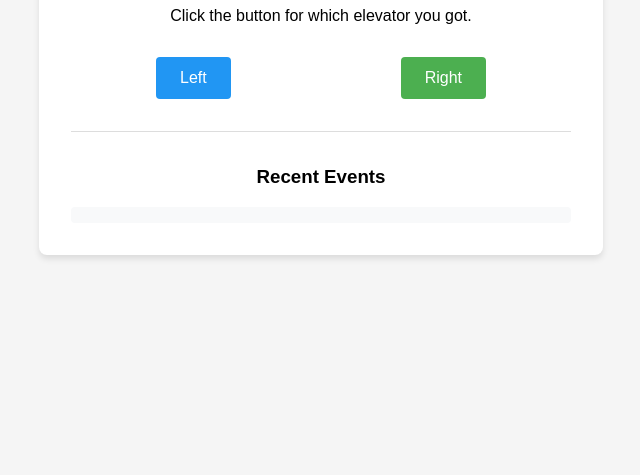
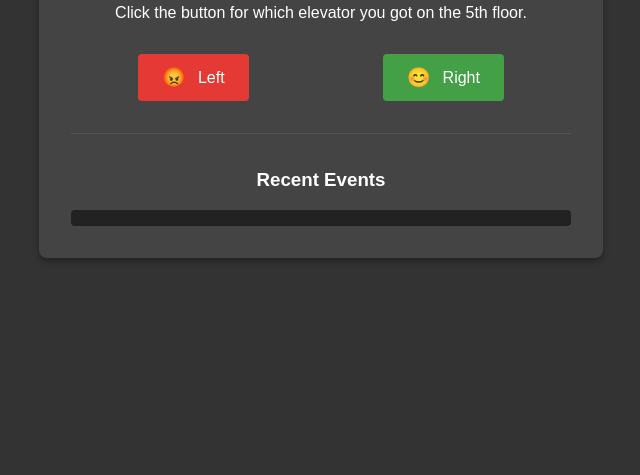
Before and after one commit to michael-hardesty/shawmut-elevator, a plain HTML site: page index.html in a window 1280 px wide. Shown: the part 325-800 px from the top of the page, without its empty margins (319-959 px from the left). Drawn offline with nearby package versions, Linux system fonts and the light colour scheme; no server answers.

Commit message:
updated index.html

```diff
--- a/index.html
+++ b/index.html
@@ -3,7 +3,7 @@
 <head>
     <meta charset="UTF-8">
     <meta name="viewport" content="width=device-width, initial-scale=1.0">
-    <title>Shawmut Elevator</title>
+    <title>Button Click Logger</title>
     <style>
         body {
             font-family: Arial, sans-serif;
@@ -13,19 +13,20 @@
             justify-content: center;
             min-height: 100vh;
             margin: 0;
-            background-color: #f5f5f5;
+            background-color: #333333;
+            color: white;
         }
         .container {
             text-align: center;
-            background-color: white;
+            background-color: #444444;
             padding: 2rem;
             border-radius: 8px;
-            box-shadow: 0 4px 6px rgba(0, 0, 0, 0.1);
+            box-shadow: 0 4px 6px rgba(0, 0, 0, 0.3);
             width: 80%;
             max-width: 500px;
         }
         h1 {
-            color: #333;
+            color: white;
         }
         .button-container {
             display: flex;
@@ -39,23 +40,31 @@
             border: none;
             border-radius: 4px;
             transition: background-color 0.3s, transform 0.1s;
+            display: flex;
+            align-items: center;
+            justify-content: center;
+            gap: 8px;
         }
         button:active {
             transform: scale(0.98);
         }
         #leftBtn {
-            background-color: #2196F3;
+            background-color: #e53935;
             color: white;
         }
         #rightBtn {
-            background-color: #4CAF50;
+            background-color: #43a047;
             color: white;
         }
         #leftBtn:hover {
-            background-color: #0b7dda;
+            background-color: #c62828;
         }
         #rightBtn:hover {
-            background-color: #45a049;
+            background-color: #2e7d32;
+        }
+        .emoji {
+            font-size: 1.2em;
+            margin-right: 4px;
         }
         .notification {
             padding: 10px;
@@ -64,16 +73,16 @@
             display: none;
         }
         .success {
-            background-color: #d4edda;
-            color: #155724;
+            background-color: #2e7d32;
+            color: white;
         }
         .error {
-            background-color: #f8d7da;
-            color: #721c24;
+            background-color: #c62828;
+            color: white;
         }
         #eventLog {
             margin-top: 1.5rem;
-            border-top: 1px solid #ddd;
+            border-top: 1px solid #555;
             padding-top: 1rem;
         }
         #logEntries {
@@ -81,7 +90,8 @@
             overflow-y: auto;
             text-align: left;
             padding: 0.5rem;
-            background-color: #f8f9fa;
+            background-color: #222222;
+            color: #e0e0e0;
             border-radius: 4px;
         }
     </style>
@@ -89,11 +99,11 @@
 <body>
     <div class="container">
         <h1>Shawmut Elevator</h1>
-        <p>Click the button for which elevator you got.</p>
+        <p>Click the button for which elevator you got on the 5th floor.</p>
 
         <div class="button-container">
-            <button id="leftBtn">Left</button>
-            <button id="rightBtn">Right</button>
+            <button id="leftBtn"><span class="emoji">😡</span>Left</button>
+            <button id="rightBtn"><span class="emoji">😊</span>Right</button>
         </div>
 
         <div id="notification" class="notification"></div>
```
